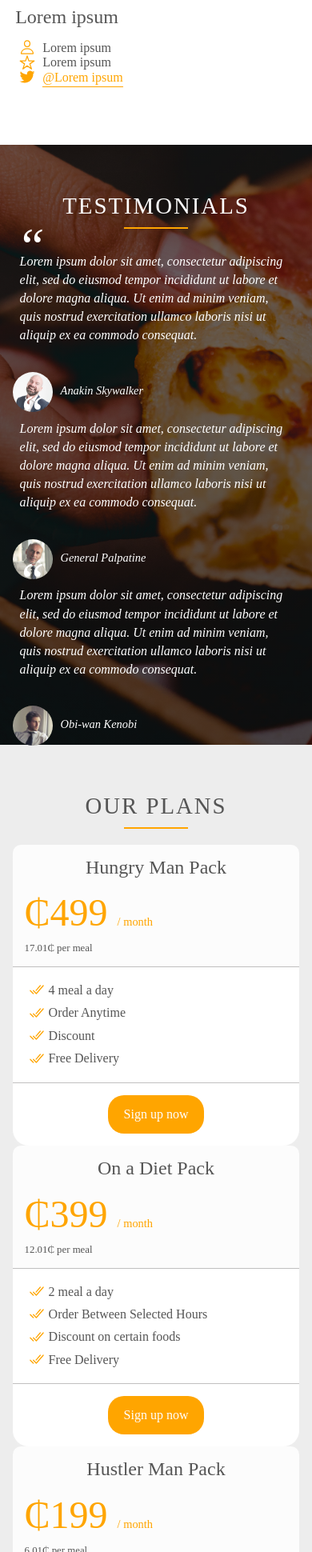
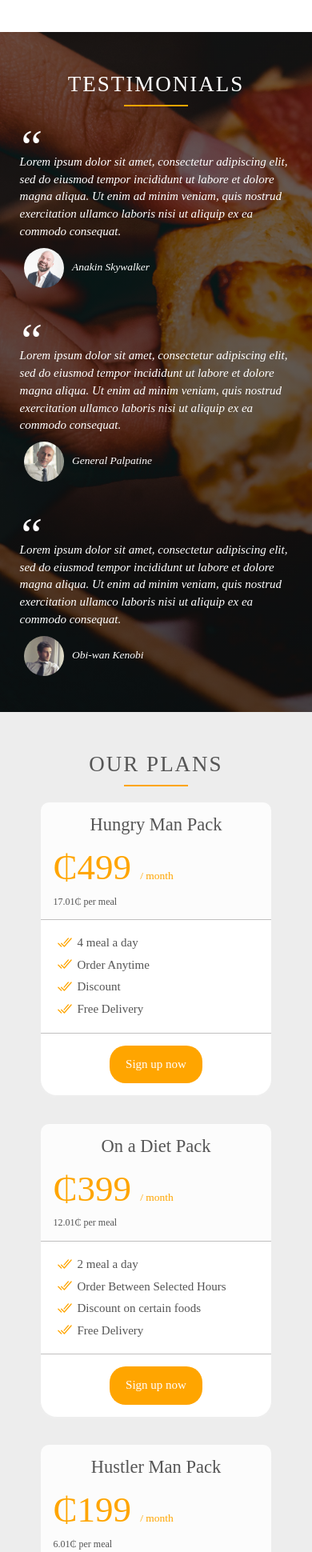
Before and after one commit to williamgyasi/TastyKitchen, a PHP site: page /index.html in a window 390 px wide. Shown: the part 4560-6500 px from the top of the page at 80% size. Run offline with PHP 8.4, Linux system fonts and the light colour scheme; some libraries are stand-ins or nearby versions.

Commit message:
Even smaller devices

```diff
--- a/css/style.css
+++ b/css/style.css
@@ -631,19 +631,31 @@
     }
 
     .section-testimonials{
-        height: 750px;
+        height: 850px;
     }
-    ci
-
-
-
-
+    cite{
+      margin: 0 0 10% 4%;
+    }
+    blockquote{
+        margin-top: 30px;
+    }
+    .plan-box{
+        width: 80%;
+        margin: 0 auto 10%;
+    }
 }
 
 @media only screen and (max-width:480px){
+    body{
+        font-size: 15px;
+    }
+    section{
+        padding: 50px 0;
+    }
 
 }
 
 @media only screen and (max-width:280px){
 
+
 }
```
